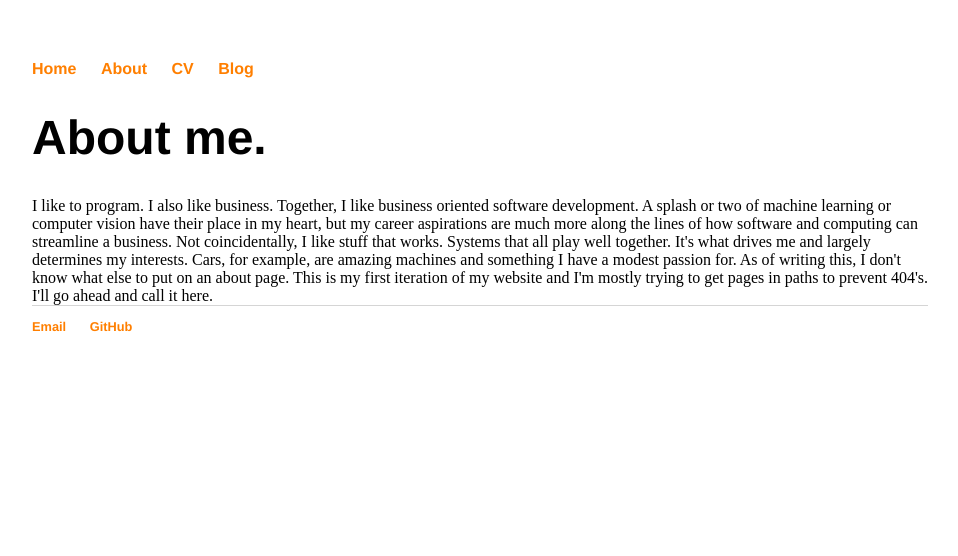
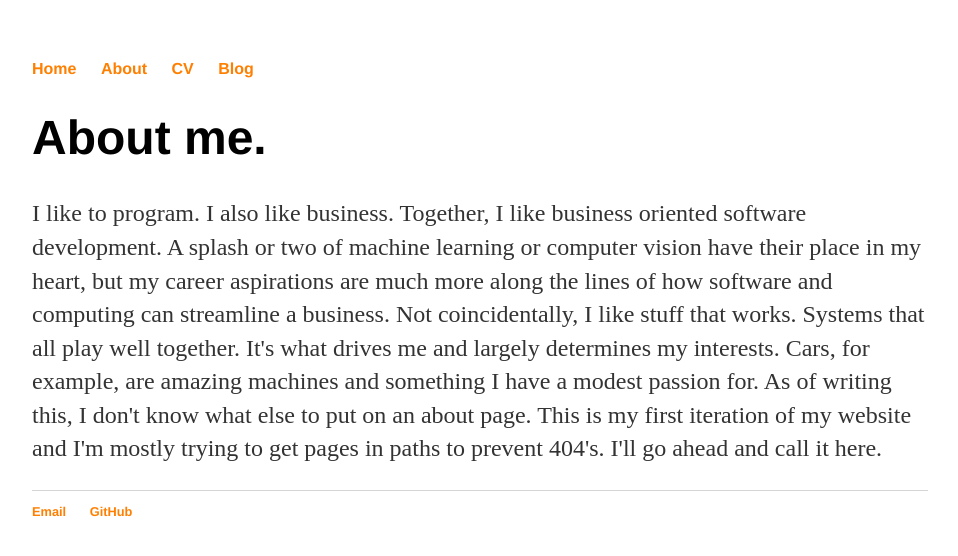
Before and after one commit to josephw1225/josephw1225.github.io, a Jekyll site: the page built from about/index.html, in a window 1280 px wide. Shown: the top 556 px of the page, without its empty margins (160-1118 px from the left). Built offline with Jekyll 4.4.1, drawn with Linux system fonts in a browser that asks for light colours.

Commit message:
Small formatting update

```diff
--- a/about/index.html
+++ b/about/index.html
@@ -5,9 +5,11 @@
 <h1>{{ page.title }}</h1>
 
 <div class="aboutContent">
-I like to program. I also like business. Together, I like business oriented software development. A splash or two of machine learning or computer vision have their place in my heart, but my career aspirations are much more along the lines of how software and computing can streamline a business.
+    <p>
+    I like to program. I also like business. Together, I like business oriented software development. A splash or two of machine learning or computer vision have their place in my heart, but my career aspirations are much more along the lines of how software and computing can streamline a business.
 
-Not coincidentally, I like stuff that works. Systems that all play well together. It's what drives me and largely determines my interests. Cars, for example, are amazing machines and something I have a modest passion for.
+    Not coincidentally, I like stuff that works. Systems that all play well together. It's what drives me and largely determines my interests. Cars, for example, are amazing machines and something I have a modest passion for.
 
-As of writing this, I don't know what else to put on an about page. This is my first iteration of my website and I'm mostly trying to get pages in paths to prevent 404's. I'll go ahead and call it here.
+    As of writing this, I don't know what else to put on an about page. This is my first iteration of my website and I'm mostly trying to get pages in paths to prevent 404's. I'll go ahead and call it here.
+    </p>
 </div> <!-- ./aboutContent -->
--- a/cv/index.html
+++ b/cv/index.html
@@ -5,5 +5,5 @@
 <h1>{{ page.title }}</h1>
 
 <div class="cvContent">
-Simply a placeholder page to be authored to a serious extent sometime later.
+    <p>Simply a placeholder page to be authored to a serious extent sometime later.</p>
 </div><!-- /.cvContent -->
```
